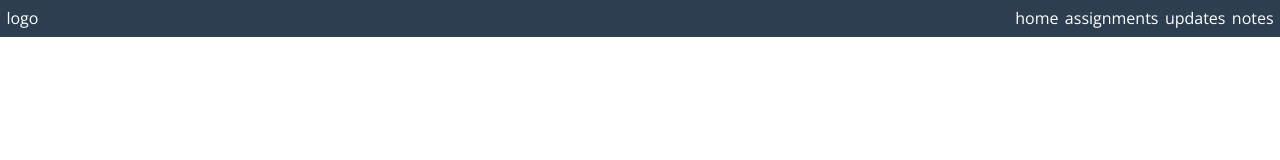
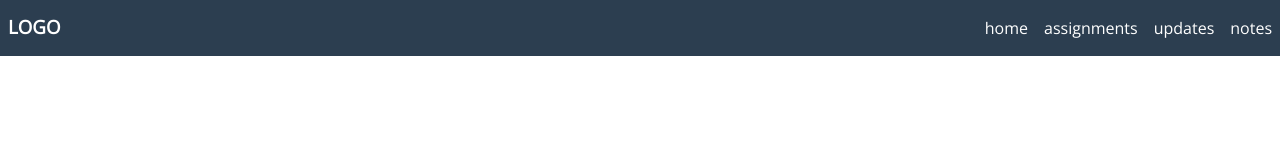
Before and after one commit to ARORACHAITANYA/geekseek, a plain HTML site: page index.html in a window 1280 px wide. Drawn offline with nearby package versions, Linux system fonts and the light colour scheme.

Commit message:
add visual tweaks to navbar

```diff
--- a/index.html
+++ b/index.html
@@ -9,7 +9,7 @@
 </head>
 <body>
 	<nav class="navbar">
-		<a href="" class="logo">logo</a>
+		<a href="" class="logo"><h3>LOGO</h3></a>
 		<ul class="nav">
 			<li class="item"><a href="" class="item-link">home</a></li>
 			<li class="item"><a href="" class="item-link">assignments</a></li>
--- a/main.css
+++ b/main.css
@@ -67,8 +67,9 @@ ul li{
   color:#fff;
 }
 .logo{
+  box-sizing: border-box;
   color:#fff;
-  padding:.4em .4em .4em .4em;
+  padding:.8em .5em .8em .5em;
 }
 .navbar{
   background-color: #2c3e50;
@@ -80,10 +81,18 @@ ul li{
   /* background-color: lightcoral; */
 }
 .nav li{
-  padding:.4em .4em .4em 0;
+  /* background-color: lightseagreen; */
+}
+.nav li a{
+  /* background-color: lightgreen; */
+  display: block;
+  padding:1em .5em 1em .5em;
 }
 .item-link{
   color: #fff;
+}
+.nav li a:hover{
+  background-color: #34495e;
 }
 
 /* responsive navbar media queries */
```
